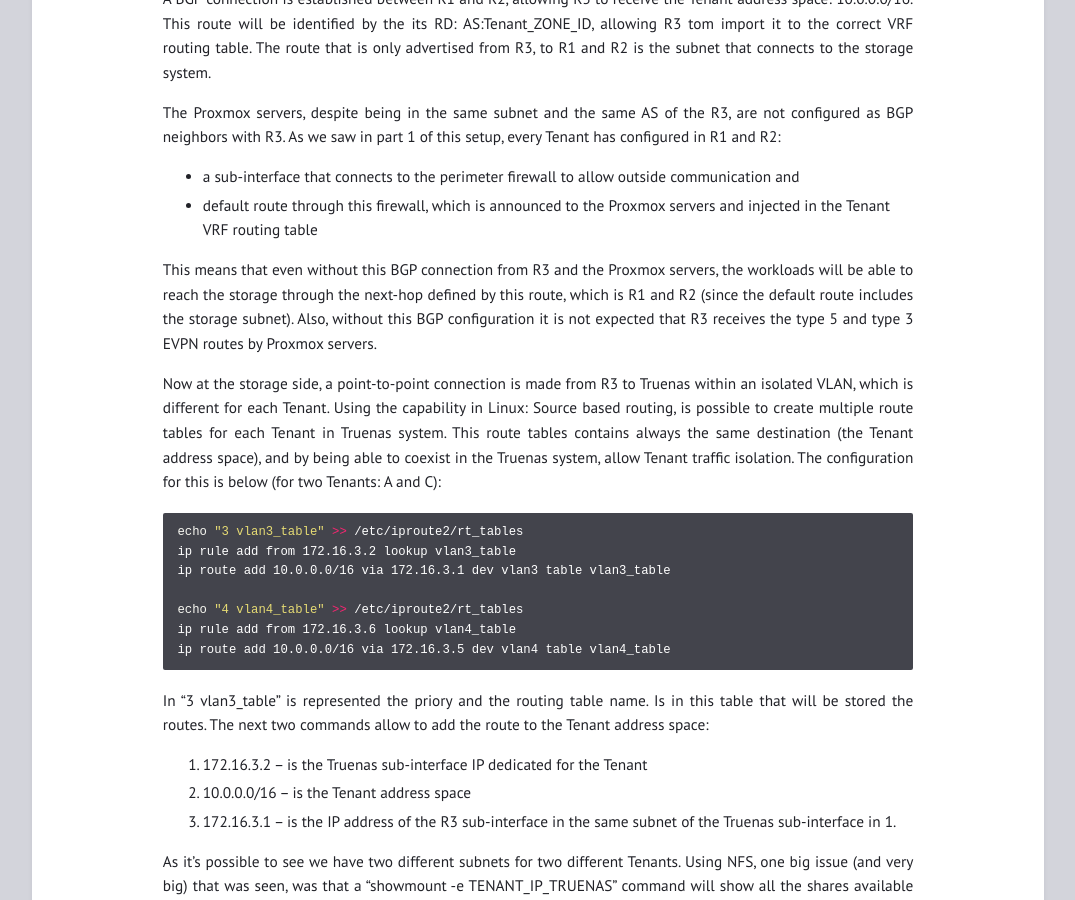
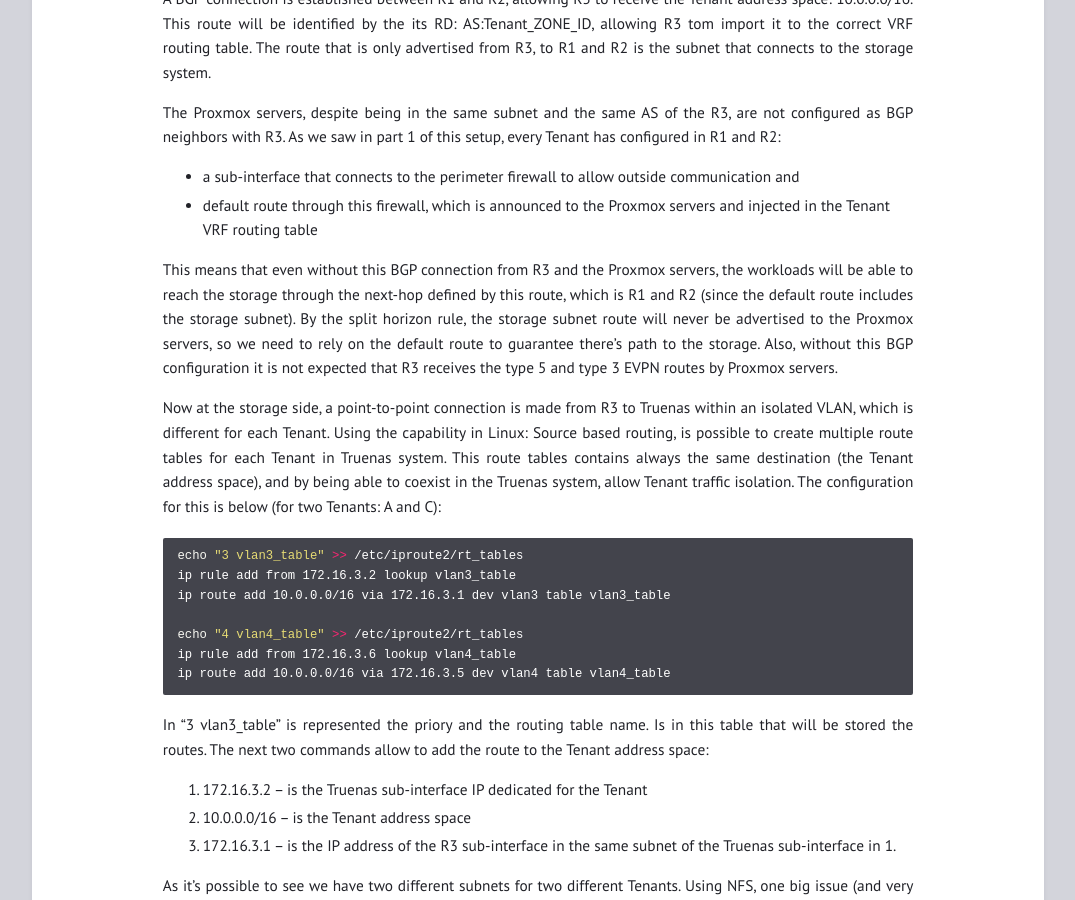
Before and after one commit to lptekdev/homelab, a Jekyll site: the page built from _posts/2025-01-02-proxmox_storage.md, in a window 1280 px wide and 900 px high, scrolled down 867 px. Shown: the whole window, without its empty margins (102-1177 px from the left). Built offline with Jekyll 4.4.1, drawn with Linux system fonts in a browser that asks for light colours.

Commit message:
adding more info about default route

```diff
--- a/_posts/2025-01-02-proxmox_storage.md
+++ b/_posts/2025-01-02-proxmox_storage.md
@@ -22,7 +22,7 @@ The Proxmox servers, despite being in the same subnet and the same AS of the R3,
 * a sub-interface that connects to the perimeter firewall to allow outside communication and
 * default route through this firewall, which is announced to the Proxmox servers and injected in the Tenant VRF routing table
 
-This means that even without this BGP connection from R3 and the Proxmox servers, the workloads will be able to reach the storage through the next-hop defined by this route, which is R1 and R2 (since the default route includes the storage subnet). Also, without this BGP configuration it is not expected that R3 receives the type 5 and type 3 EVPN routes by Proxmox servers.
+This means that even without this BGP connection from R3 and the Proxmox servers, the workloads will be able to reach the storage through the next-hop defined by this route, which is R1 and R2 (since the default route includes the storage subnet). By the split horizon rule, the storage subnet route will never be advertised to the Proxmox servers, so we need to rely on the default route to guarantee there’s path to the storage. Also, without this BGP configuration it is not expected that R3 receives the type 5 and type 3 EVPN routes by Proxmox servers.
 
 Now at the storage side, a point-to-point connection is made from R3 to Truenas within an isolated VLAN, which is different for each Tenant. Using the capability in Linux: Source based routing, is possible to create multiple route tables for each Tenant in Truenas system. This route tables contains always the same destination (the Tenant address space), and by being able to coexist in the Truenas system, allow Tenant traffic isolation.
 The configuration for this is below (for two Tenants: A and C):
```
